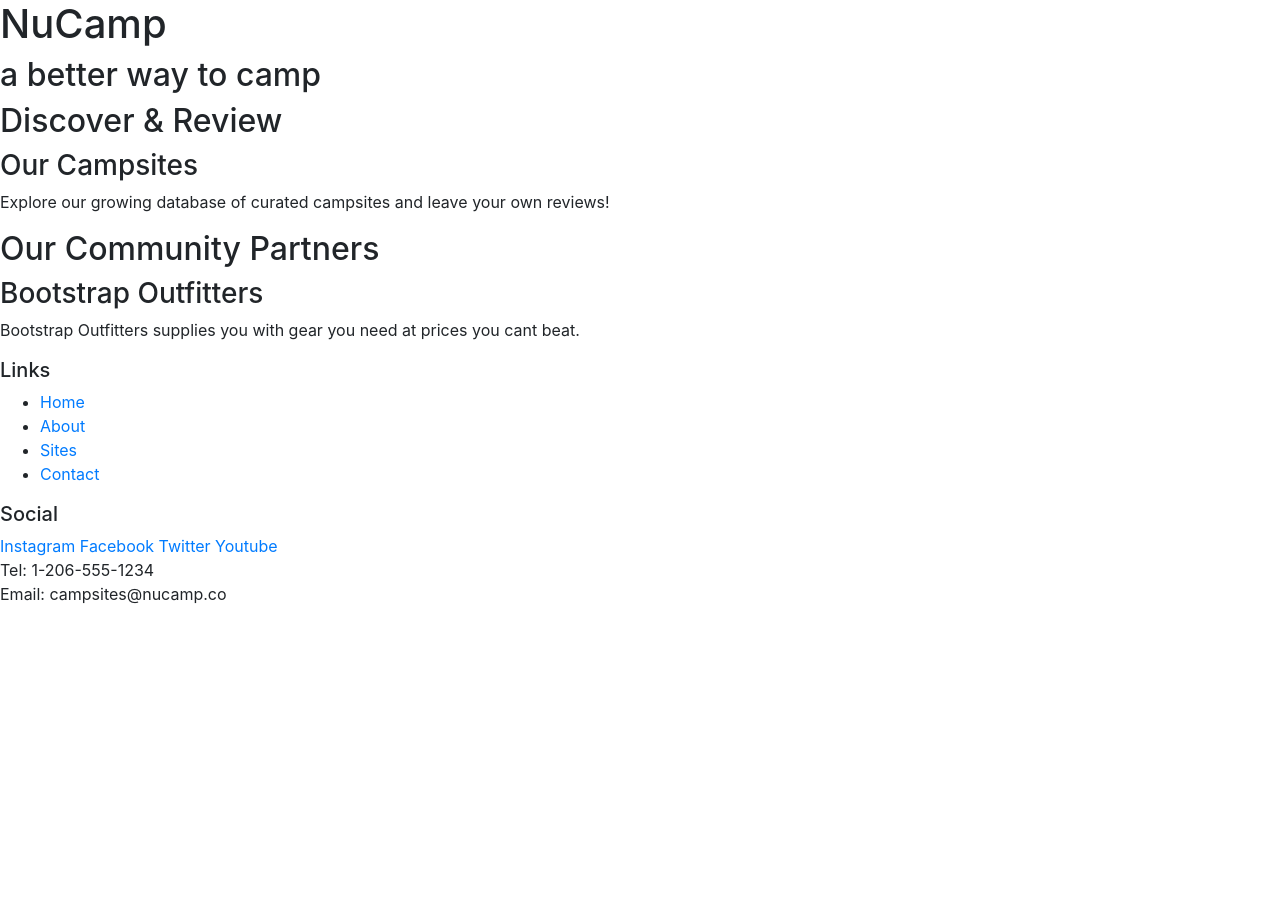
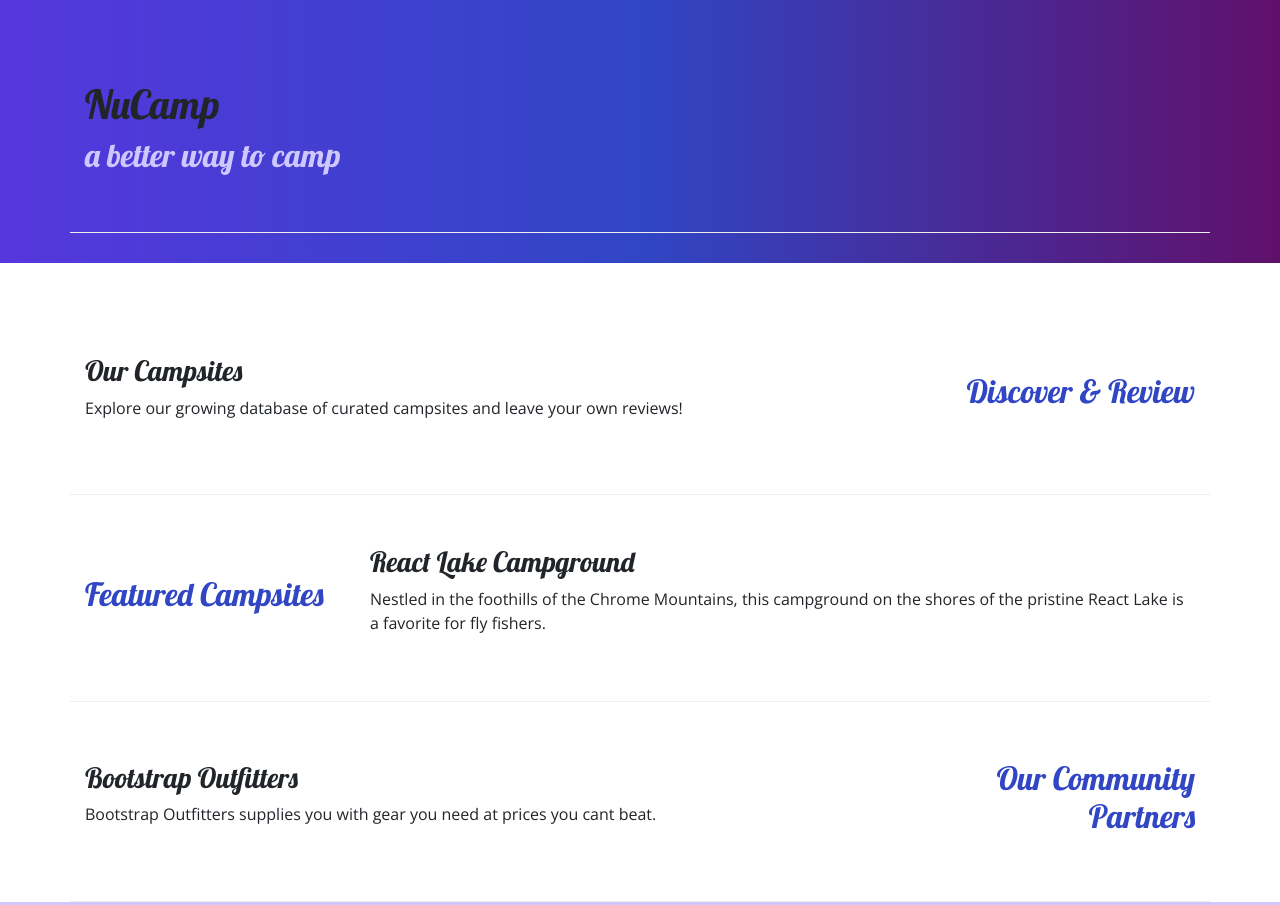
Before and after one commit to CaramelLatte/FakeNucampSite, a website: page index.html in a window 1280 px wide. Shown: the top 905 px of the page. Before the commit the page ends 800 px from the top, so only its background shows below. Drawn offline with nearby package versions, Linux system fonts and the light colour scheme.

Commit message:
Updated Styles

```diff
--- /dev/null
+++ b/css/styles.css
@@ -0,0 +1,33 @@
+body {
+    font-family: "Open Sans", sans-serif;
+}
+
+h1,
+h2,
+h3 {
+    font-family: "Lobster", cursive;
+}
+
+h2 {
+    color: #3046C5;
+}
+
+header h2 {
+    color: #CEC8FF;
+}
+
+footer {
+    background-image: linear-gradient(#CEC8FF, white);
+    padding: 20px 0px;
+}
+
+.jumbotron {
+    padding: 30px;
+    background-image: linear-gradient(to right, #5637DD, #3046C5, #60106B);
+}
+
+.row-content {
+    padding: 50px 0;
+    border-bottom: 1px ridge;
+    min-height: 200px;
+}
--- a/index.html
+++ b/index.html
@@ -6,48 +6,77 @@
     <meta name="viewport" content="width=device-width, initial-scale=1.0">
     <!--Bootstrap CSS-->
     <link rel="stylesheet" href="node_modules/bootstrap/dist/css/bootstrap.css" />
+    <link rel="stylesheet" href="http://fonts.googleapis.com/css?family=Lobster|Open+Sans" />
+    <link rel="stylesheet" href="css/styles.css" />
     <title>NuCamp: A Better Way To Camp</title>
 </head>
 
 <body>
-    <header>
-        <div>
+    <header class="jumbotron jumbotron-fluid">
+        <div class="container">
+            <div class="row align-items-center row-content">
+                <div class="col">
                     <h1>NuCamp</h1>
                     <h2>a better way to camp</h2>
                 </div>
+            </div>
+        </div>
     </header>
 
-    <div>
-        <h2>Discover & Review</h2>
+    <div class="container">
+        <div class="row align-items-center row-content">
+            <div class="col-sm-4 order-sm-last col-md-3">
+                <h2 class="text-sm-right">Discover & Review</h2>
+            </div>
+            <div class="col">
                 <h3>Our Campsites</h3>
                 <p>Explore our growing database of curated campsites and leave your own reviews!</p>
             </div>
-
-    <div>
-        <h2>Our Community Partners</h2>
+        </div>
+        <div class="row align-items-center row-content">
+            <div class="col-sm-4 col-md-3">
+                <h2>Featured Campsites</h2>
+            </div>
+            <div class="col">
+                <h3>React Lake Campground</h3>
+                <p>Nestled in the foothills of the Chrome Mountains, this campground on the shores of the pristine React Lake is a favorite for fly fishers.</p>
+            </div>
+        </div>
+        <div class="row align-items-center row-content">
+            <div class="col-sm-4  order-sm-last col-md-3">
+                <h2 class="text-sm-right">Our Community Partners</h2>
+            </div>
+            <div class="col">
                 <h3>Bootstrap Outfitters</h3>
                 <p>Bootstrap Outfitters supplies you with gear you need at prices you cant beat.</p>
             </div>
+        </div>
+    </div>
+    </div>
 
     <footer>
-        <div>
+        <div class="container">
+            <div class="row align-items-center row-content">
+                <div class="col-4 offset-1 col-sm-2">
                     <h5>Links</h5>
-            <ul>
+                    <ul class="list-unstyled">
                         <li><a href="#">Home</a></li>
                         <li><a href="#">About</a></li>
                         <li><a href="#">Sites</a></li>
                         <li><a href="#">Contact</a></li>
                     </ul>
                 </div>
-        <div>
+                <div class="col-6 col-sm-5 text-center">
                     <h5>Social</h5>
                     <a href="http://instagram.com/">Instagram</a>
                     <a href="http://facebook.com/">Facebook</a>
                     <a href="http://twitter.com/">Twitter</a>
                     <a href="http://youtube.com/">Youtube</a>
                 </div>
-        <div>
-            Tel: 1-206-555-1234 <br/> Email: campsites@nucamp.co
+                <div class="col-sm-4">
+                    Tel: 1-206-555-1234 <br> Email: campsites@nucamp.co
+                </div>
+            </div>
         </div>
     </footer>
     <script src="node_modules/jquery/dist/jquery.slim.min.js"></script>
```
Also changed, not shown: package.json (+9 -1 lines). Lines whose indentation alone changed are shown as unchanged.
